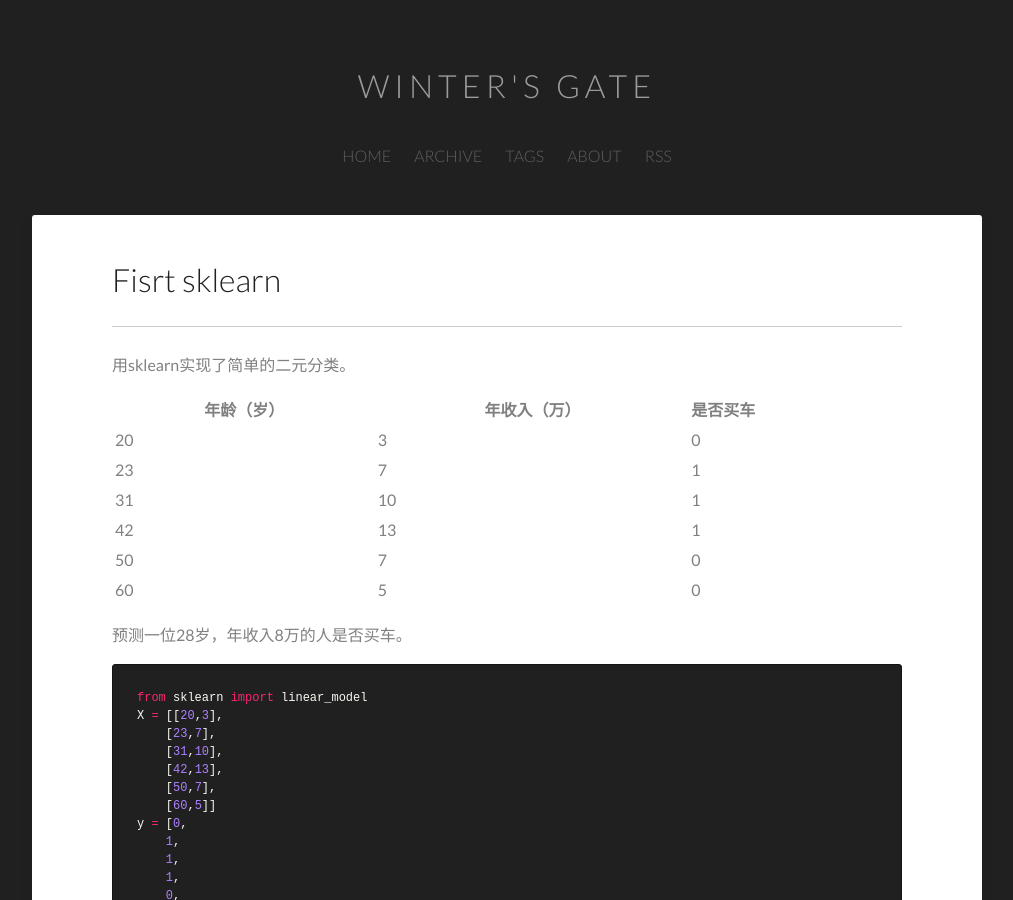
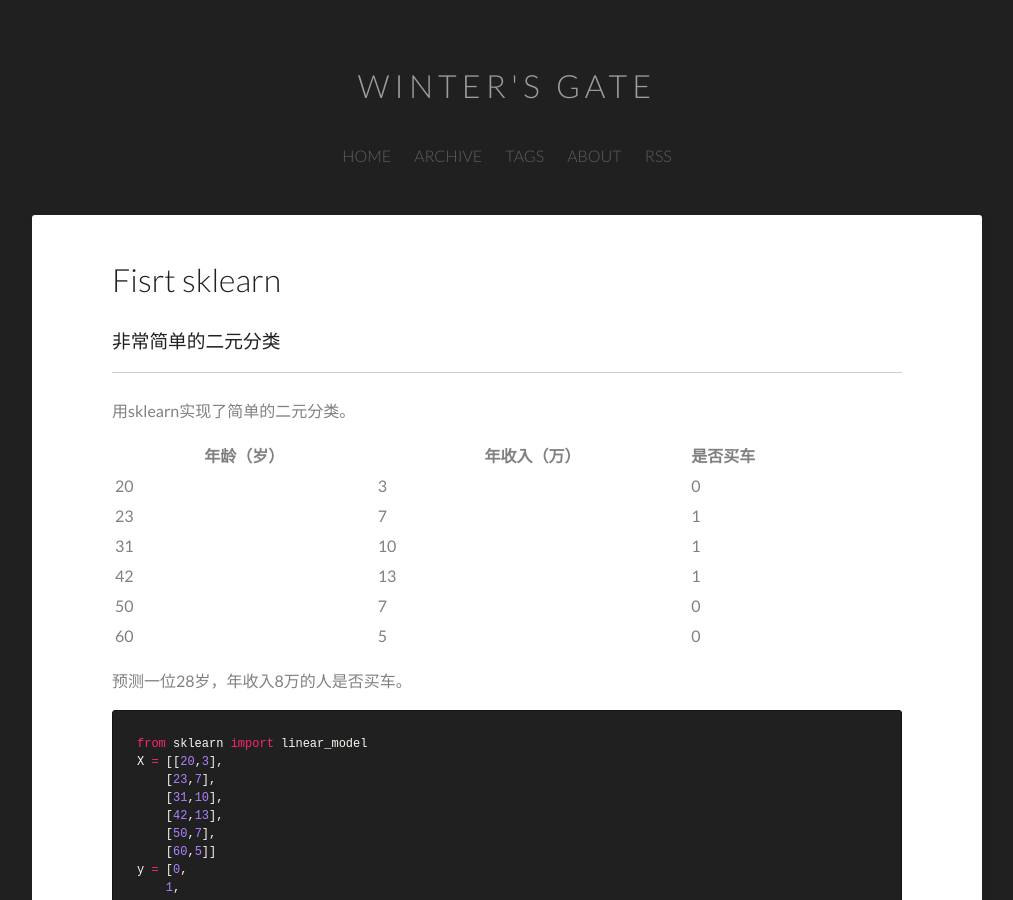
Before and after one commit to Star-Striker/Star-Striker.github.io, a Jekyll site: the page built from _posts/2019-10-17-Fisrt-sklearn.md, in a window 1280 px wide and 900 px high. Shown: the whole window, without its empty margins (133-1146 px from the left). Built offline with Jekyll 4.4.1, drawn with Linux system fonts in a browser that asks for light colours.

Commit message:
Update 2019-10-17-Fisrt-sklearn.md

```diff
--- a/_posts/2019-10-17-Fisrt-sklearn.md
+++ b/_posts/2019-10-17-Fisrt-sklearn.md
@@ -2,6 +2,7 @@
 layout: post
 categories: posts
 title: Fisrt sklearn
+subtitle: 非常简单的二元分类
 tags: [technology,python]
 date-string: OCTOBER 17, 2019
 ---
```
